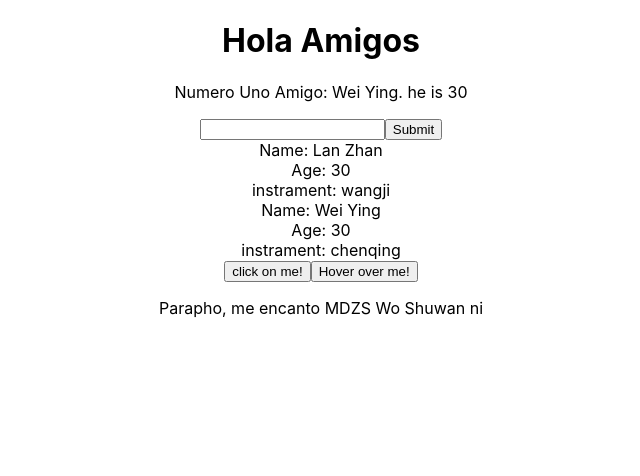
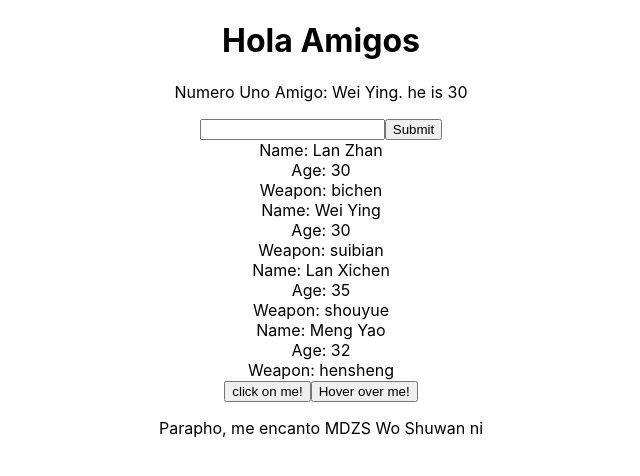
Before and after one commit to emmabradford/learn-basic-react, a React (Create React App) app: page / in a window 1280 px wide. Shown: the top 476 px of the page, without its empty margins (319-959 px from the left). Built offline with nearby package versions, Linux system fonts and the light colour scheme.

Commit message:
added a list of friendos

```diff
--- a/src/App.js
+++ b/src/App.js
@@ -5,19 +5,30 @@ import Button from './components/Button';
 import Hover from './components/Hover';
 import Copy from './components/Copy';
 import Friendo from './components/Friendo';
+import react, {Component} from 'react';
 
-function App() {
+class App extends Component {
+  state = {
+    friendo :[
+      {name: "Lan Zhan", age: "30", weapon: "bichen", id: 1},
+      {name: "Wei Ying", age: "30", weapon: "suibian", id: 2},
+      {name: "Lan Xichen", age: "35", weapon: "shouyue", id: 3},
+      {name: "Meng Yao", age: "32", weapon: "hensheng", id: 4}
+    ]
+  }
+
+  render(){
     return (
       <div className="App">
         <h1>Hola Amigos</h1>
         <Amigo />
-    <Friendo name="Lan Zhan" age="30" instrament="wangji"/>
-    <Friendo name="Wei Ying" age="30" instrament="chenqing" />
+        <Friendo friendo={this.state.friendo}/>
         <Button />
         <Hover />
         <Copy />
       </div>
     );
   }
+}
 
 export default App;
--- a/src/components/Friendo.js
+++ b/src/components/Friendo.js
@@ -3,12 +3,19 @@ import React from 'react';
 class Friendo extends React.Component
 {
     render(){
-        const {name, age, instrament} = this.props;
+        const {friendo} = this.props;
+        const friendoList = friendo.map(fernd => {
+            return(
+                <div className="friendo" key={friendo.id}>
+                    <div>Name: {fernd.name}</div>
+                    <div>Age: {fernd.age}</div>
+                    <div>Weapon: {fernd.weapon}</div>
+                </div>
+            )
+        })
         return(
-            <div className="friendo">
-                <div>Name: {name}</div>
-                <div>Age: {age}</div>
-                <div>instrament: {instrament}</div>
+            <div className="firendo-list">
+                {friendoList}
             </div>
         )
     }
```
Lines whose indentation alone changed are shown as unchanged.
